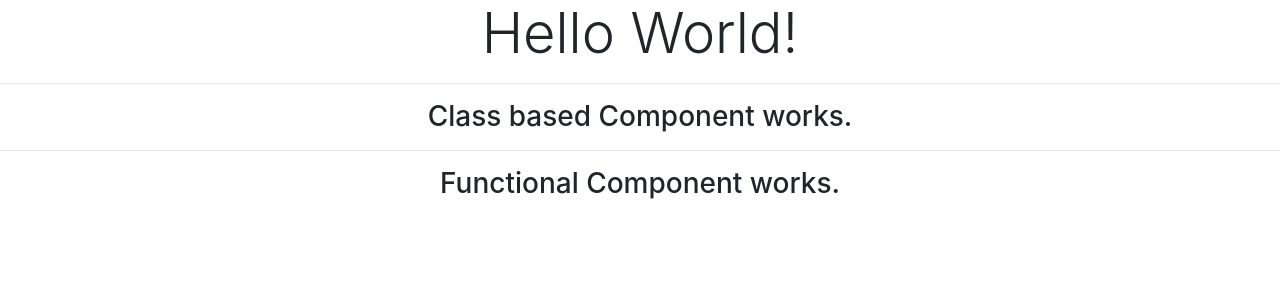
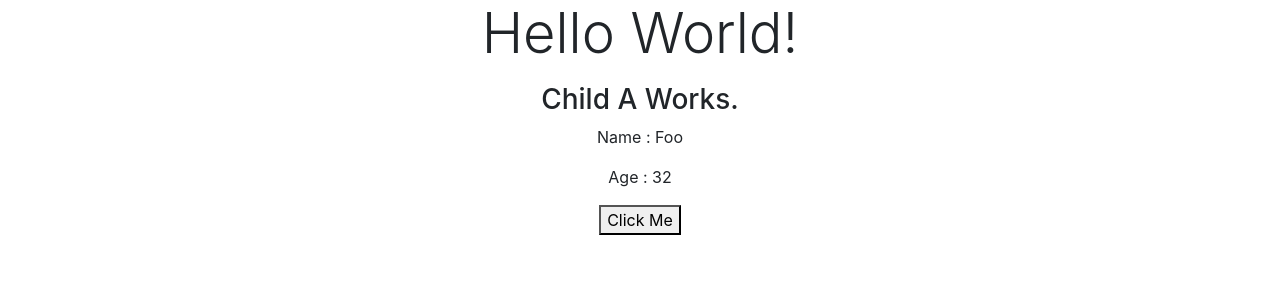
Before and after one commit to synergy2411/incedo-b1, a React (Create React App) app in the folder react-demo/notes-app/: page / in a window 1280 px wide. Shown: the top 300 px of the page. Built offline with nearby package versions, Linux system fonts and the light colour scheme.

Commit message:
props demo

```diff
--- a/react-demo/notes-app/src/App.js
+++ b/react-demo/notes-app/src/App.js
@@ -3,7 +3,13 @@ import './App.css';
 import '../node_modules/bootstrap/dist/css/bootstrap.min.css';
 import React from 'react';
 import ClassBasedCompDemo from './components/Types/ClassBasedCompDemo';
-import FunctionBasedCompDemo from "./components/Types/FunctionBasedCompDemo";
+
+// import the named function
+// import {FunctionBasedCompDemo, a, b} from "./components/Types/FunctionBasedCompDemo";
+
+// import the default function
+import xyz, {a} from "./components/Types/FunctionBasedCompDemo";
+import Parent from './components/CmpCommunication/Parent';
 
 function App() {
   return (
@@ -11,10 +17,13 @@ function App() {
     //   React.createElement("p",{}, "Hello World again!"))
     <div className="App">
       <p className="display-4"> Hello World!</p>
-      <hr />
+
+      <Parent />
+
+      {/* <hr />
       <ClassBasedCompDemo />
       <hr />
-      <FunctionBasedCompDemo />
+      <xyz /> */}
     </div>
   );
 }
--- /dev/null
+++ b/react-demo/notes-app/src/components/CmpCommunication/ChildA.js
@@ -0,0 +1,16 @@
+import React from 'react';
+
+const ChildA = (props) => {
+    console.log("PROPS - ", props);
+
+    return (
+        <div>
+            <h3>Child A Works.</h3>
+            <p>Name : {props.name} </p>
+            <p> Age : {props.age} </p>
+            <button onClick={() => props.display()} >Click Me</button>
+        </div>
+    );
+}
+
+export default ChildA;
--- /dev/null
+++ b/react-demo/notes-app/src/components/CmpCommunication/Parent.js
@@ -0,0 +1,21 @@
+import React, { Component } from 'react';
+import ChildA from './ChildA';
+
+class Parent extends Component {
+
+    display = () => {
+        alert("Who's this?");
+    }
+
+    render() {
+        let age = 32;
+        return (
+            <div>
+                <ChildA name="Foo" age={age}
+                    display={this.display} />
+            </div>
+        );
+    }
+}
+
+export default Parent;
--- a/react-demo/notes-app/src/components/Types/FunctionBasedCompDemo.js
+++ b/react-demo/notes-app/src/components/Types/FunctionBasedCompDemo.js
@@ -8,4 +8,6 @@ function FunctionBasedCompDemo(){
     )
 }
 
-export default FunctionBasedCompDemo;
+export function a(){}
+ function b(){}
+ export default FunctionBasedCompDemo;
```
Also changed, not shown: react-demo/notes-app/src/module-demo/module1.js (added, +15 -0 lines), react-demo/notes-app/src/module-demo/module2.js (added, +8 -0 lines).
